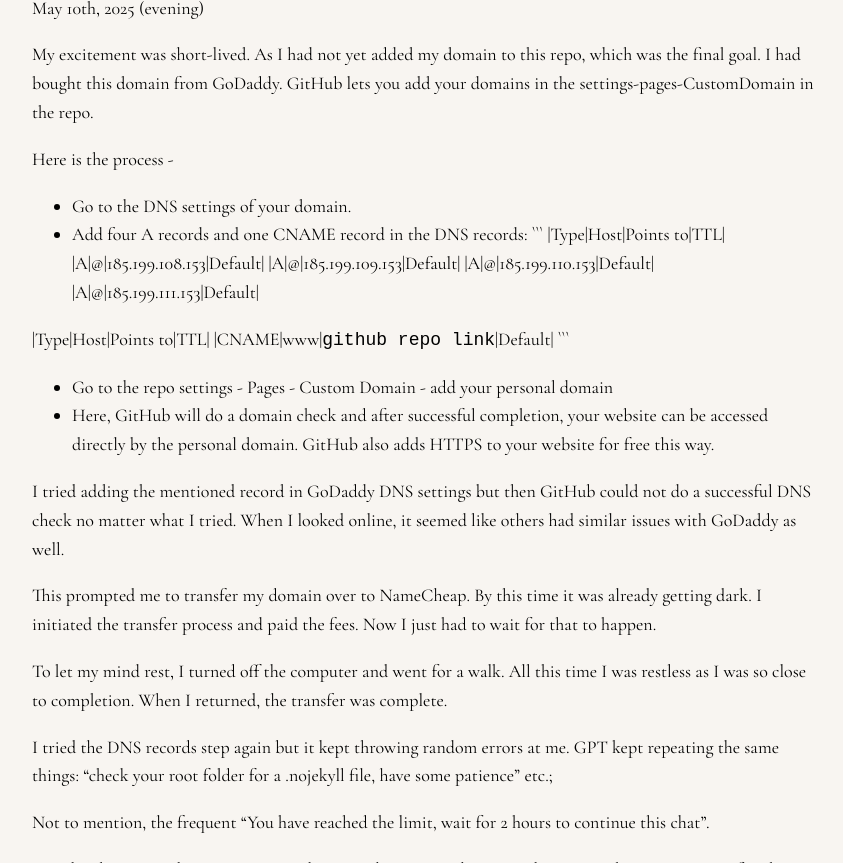
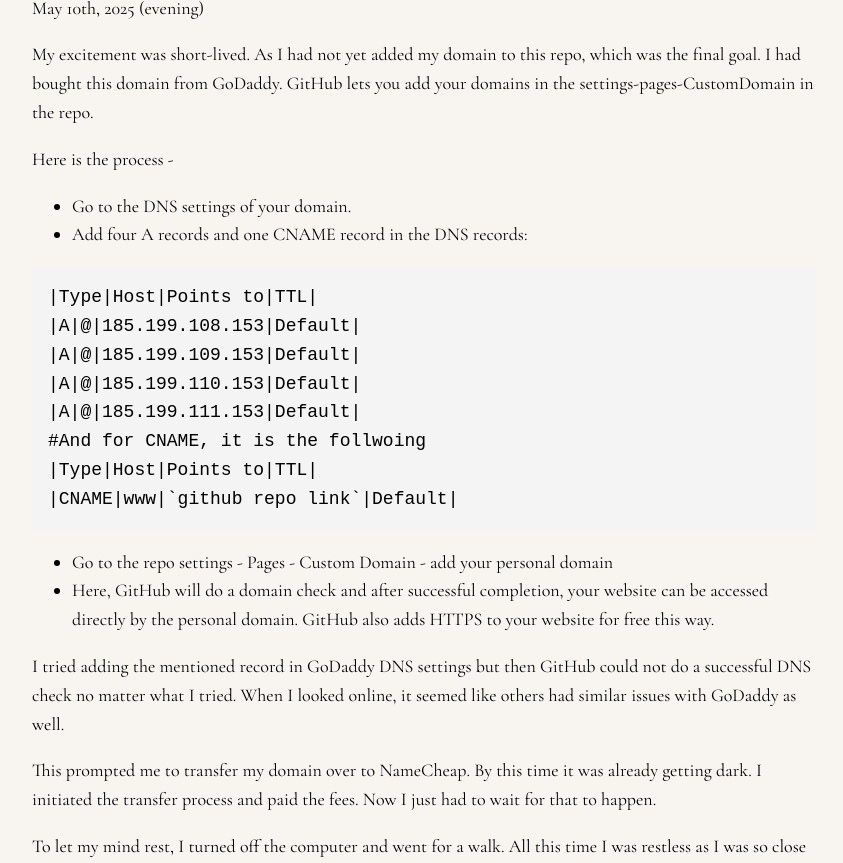
Before and after one commit to harsh-nahar/harsh-nahar.github.io, a Jekyll site: the page built from _posts/2025-05-11-how-did-i-or-ai-create-this-website.md, in a window 1280 px wide and 900 px high, scrolled down 3892 px, cut to the strip 37-900 px from the top of the window. Shown: the whole strip, without its empty margins (216-1059 px from the left). Built offline with Jekyll 4.4.1, drawn with Linux system fonts in a browser that asks for light colours.

Commit message:
Update 2025-05-11-how-did-i-or-ai-create-this-website.md

````diff
--- a/_posts/2025-05-11-how-did-i-or-ai-create-this-website.md
+++ b/_posts/2025-05-11-how-did-i-or-ai-create-this-website.md
@@ -93,13 +93,14 @@
 Here is the process -
 - Go to the DNS settings of your domain.
 - Add four A records and one CNAME record in the DNS records:
+
 ```
 |Type|Host|Points to|TTL|
 |A|@|185.199.108.153|Default|
 |A|@|185.199.109.153|Default|
 |A|@|185.199.110.153|Default|
 |A|@|185.199.111.153|Default|
-
+#And for CNAME, it is the follwoing
 |Type|Host|Points to|TTL|
 |CNAME|www|`github repo link`|Default|
 ```
````
